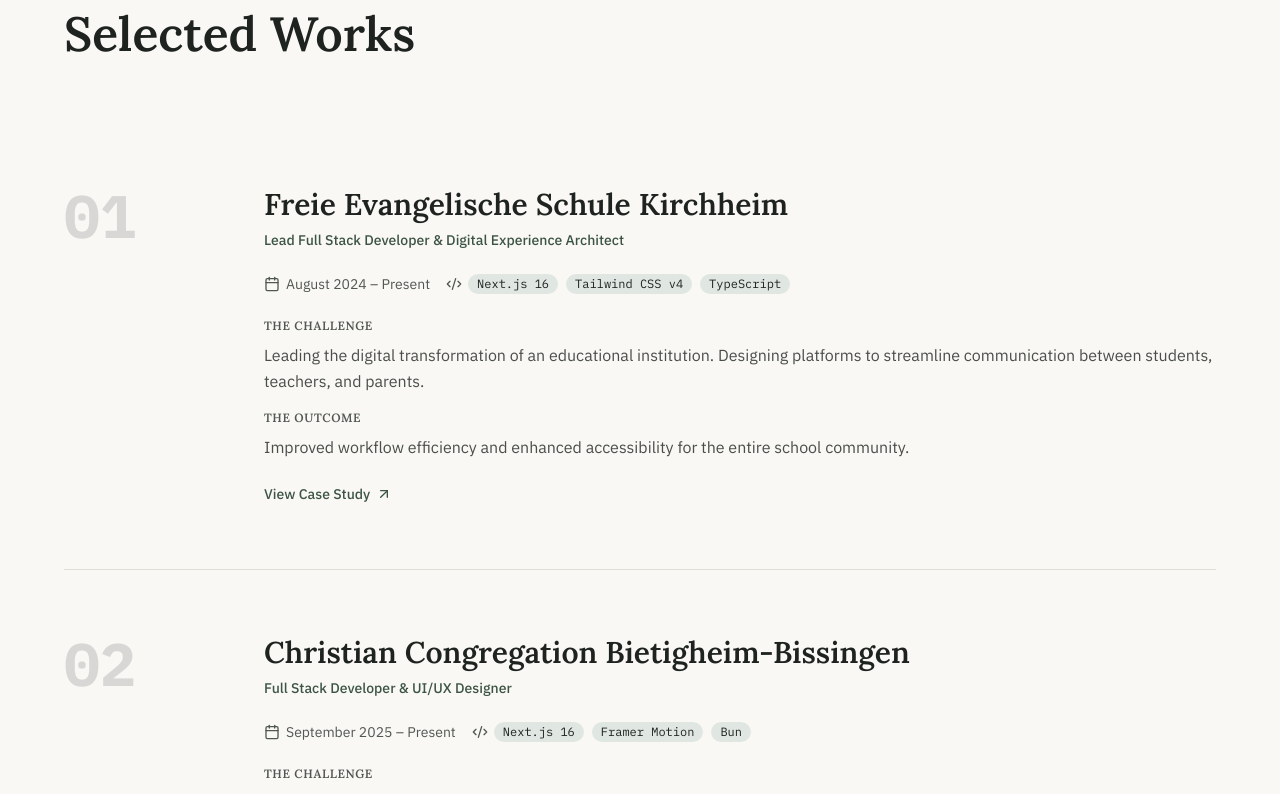
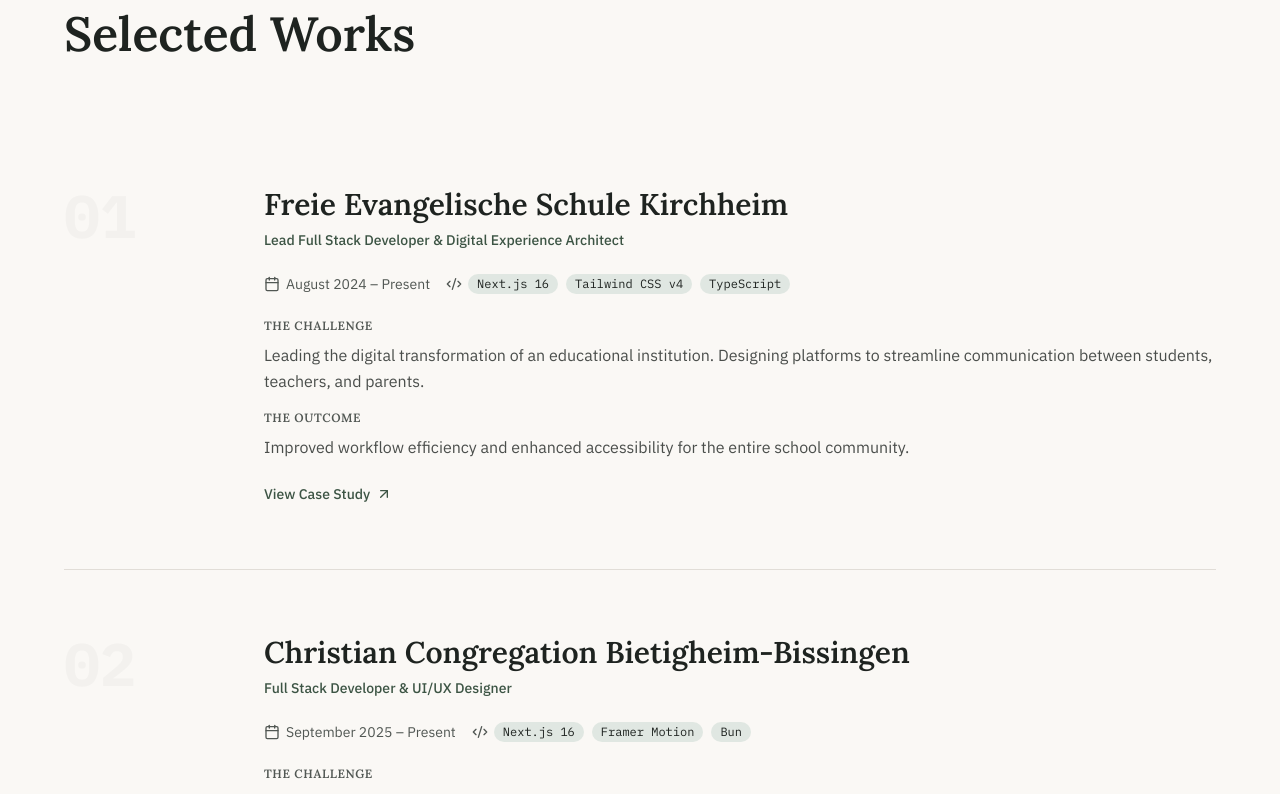
Before and after one commit to davidvornholt/portfolio, a Next.js app: page / in a window 1280 px wide. Shown: the part 946-1740 px from the top of the page. Built offline with nearby package versions, Linux system fonts and the light colour scheme.

Commit message:
feat: enhance ProjectCard component with improved structure and hover effects

```diff
--- a/src/features/portfolio/presentation/components/selected-works.tsx
+++ b/src/features/portfolio/presentation/components/selected-works.tsx
@@ -53,22 +53,44 @@
   viewport: { once: true, margin: '-100px' },
 };
 
-const ProjectCard = ({ project }: { readonly project: Project }): ReactNode => (
-  <motion.article
-    {...fadeInUp}
-    transition={{ duration: 0.6, ease: 'easeOut' }}
-    className="group relative border-t border-border py-16 first:border-t-0"
-  >
+const cardHover = {
+  initial: { x: 0 },
+  hover: { x: 4 },
+};
+
+const arrowHover = {
+  initial: { x: 0, y: 0 },
+  hover: { x: 3, y: -3 },
+};
+
+const numberHover = {
+  initial: { opacity: 0.2, scale: 1 },
+  hover: { opacity: 0.35, scale: 1.05 },
+};
+
+const ProjectCardContent = ({
+  project,
+}: {
+  readonly project: Project;
+}): ReactNode => (
   <div className="grid gap-8 md:grid-cols-12 md:gap-12">
     <div className="md:col-span-2">
-        <span className="font-mono text-6xl font-bold text-muted-foreground/20">
+      <motion.span
+        variants={numberHover}
+        transition={{ duration: 0.3, ease: 'easeOut' }}
+        className="block font-mono text-6xl font-bold text-muted-foreground/20"
+      >
         {project.number}
-        </span>
+      </motion.span>
     </div>
 
-      <div className="md:col-span-10">
+    <motion.div
+      variants={cardHover}
+      transition={{ duration: 0.3, ease: 'easeOut' }}
+      className="md:col-span-10"
+    >
       <header className="mb-6">
-          <h3 className="mb-2 font-serif text-2xl font-semibold text-foreground md:text-3xl">
+        <h3 className="mb-2 font-serif text-2xl font-semibold text-foreground transition-colors duration-300 group-hover:text-primary md:text-3xl">
           {project.title}
         </h3>
         <p className="text-sm font-medium text-primary">{project.role}</p>
@@ -86,7 +108,7 @@
               <Badge
                 key={tech}
                 variant="secondary"
-                  className="font-mono text-xs"
+                className="font-mono text-xs transition-colors duration-300 group-hover:bg-primary/10"
               >
                 {tech}
               </Badge>
@@ -116,22 +138,48 @@
       </div>
 
       {project.href && (
+        <span className="mt-6 inline-flex items-center gap-1.5 text-sm font-medium text-primary transition-colors group-hover:text-primary/80">
+          View Case Study
+          <motion.span
+            variants={arrowHover}
+            transition={{ duration: 0.3, ease: 'easeOut' }}
+          >
+            <ArrowUpRight className="h-4 w-4" />
+          </motion.span>
+        </span>
+      )}
+    </motion.div>
+  </div>
+);
+
+const ProjectCard = ({ project }: { readonly project: Project }): ReactNode => {
+  const isExternal = project.href?.startsWith('http') ?? false;
+
+  return (
+    <motion.article
+      {...fadeInUp}
+      transition={{ duration: 0.6, ease: 'easeOut' }}
+      whileHover="hover"
+      initial="initial"
+      className="group relative border-t border-border py-16 first:border-t-0"
+    >
+      {project.href ? (
         <Link
           href={project.href}
-            {...(project.href.startsWith('http') && {
+          {...(isExternal && {
             target: '_blank',
             rel: 'noopener noreferrer',
           })}
-            className="mt-6 inline-flex items-center gap-1.5 text-sm font-medium text-primary transition-colors hover:text-primary/80"
+          className="block"
         >
-            View Case Study
-            <ArrowUpRight className="h-4 w-4" />
+          <ProjectCardContent project={project} />
         </Link>
+      ) : (
+        <ProjectCardContent project={project} />
       )}
-      </div>
-    </div>
     </motion.article>
   );
+};
 
 export const SelectedWorks = (): ReactNode => (
   <section id="works" className="px-6 py-24 md:py-32">
```
Lines whose indentation alone changed are shown as unchanged.
